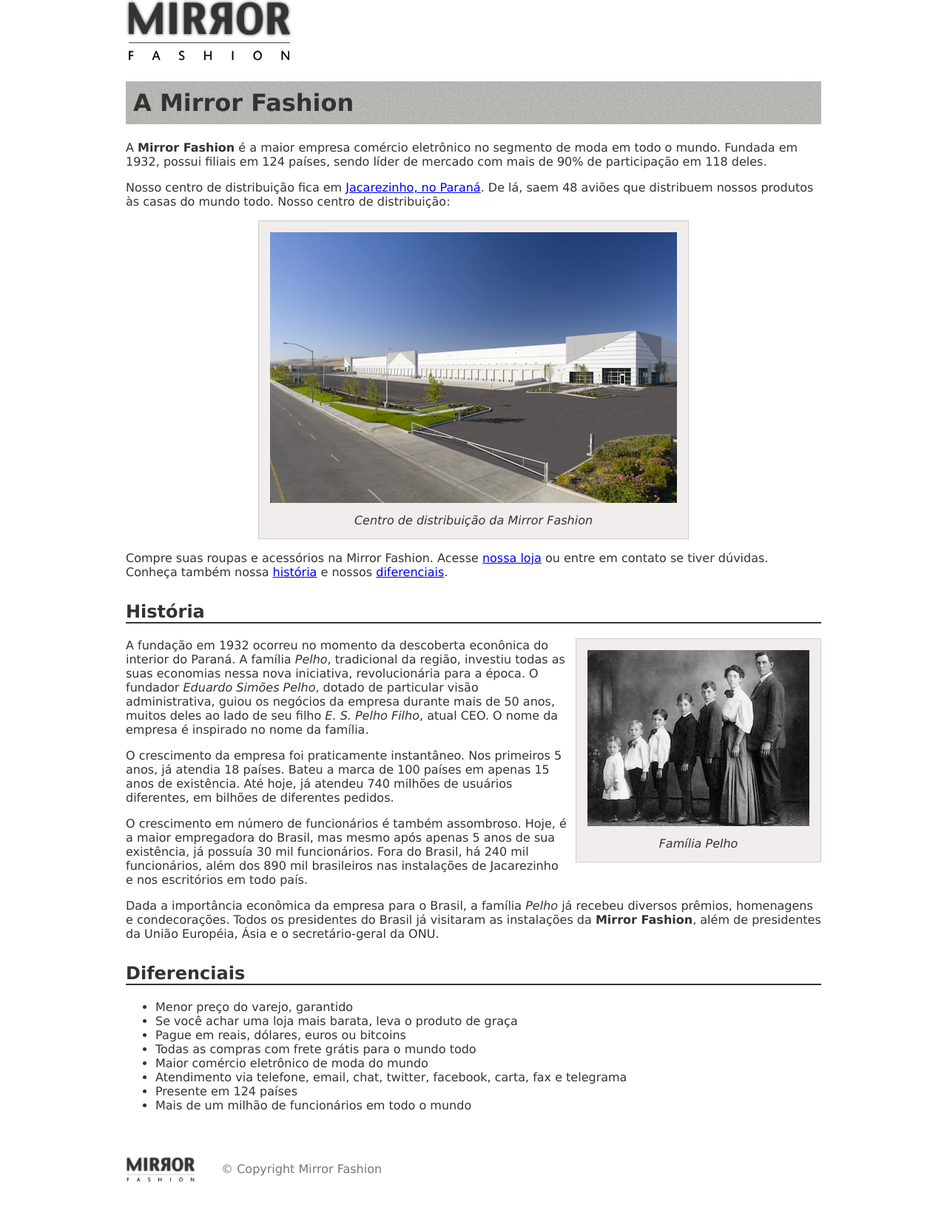
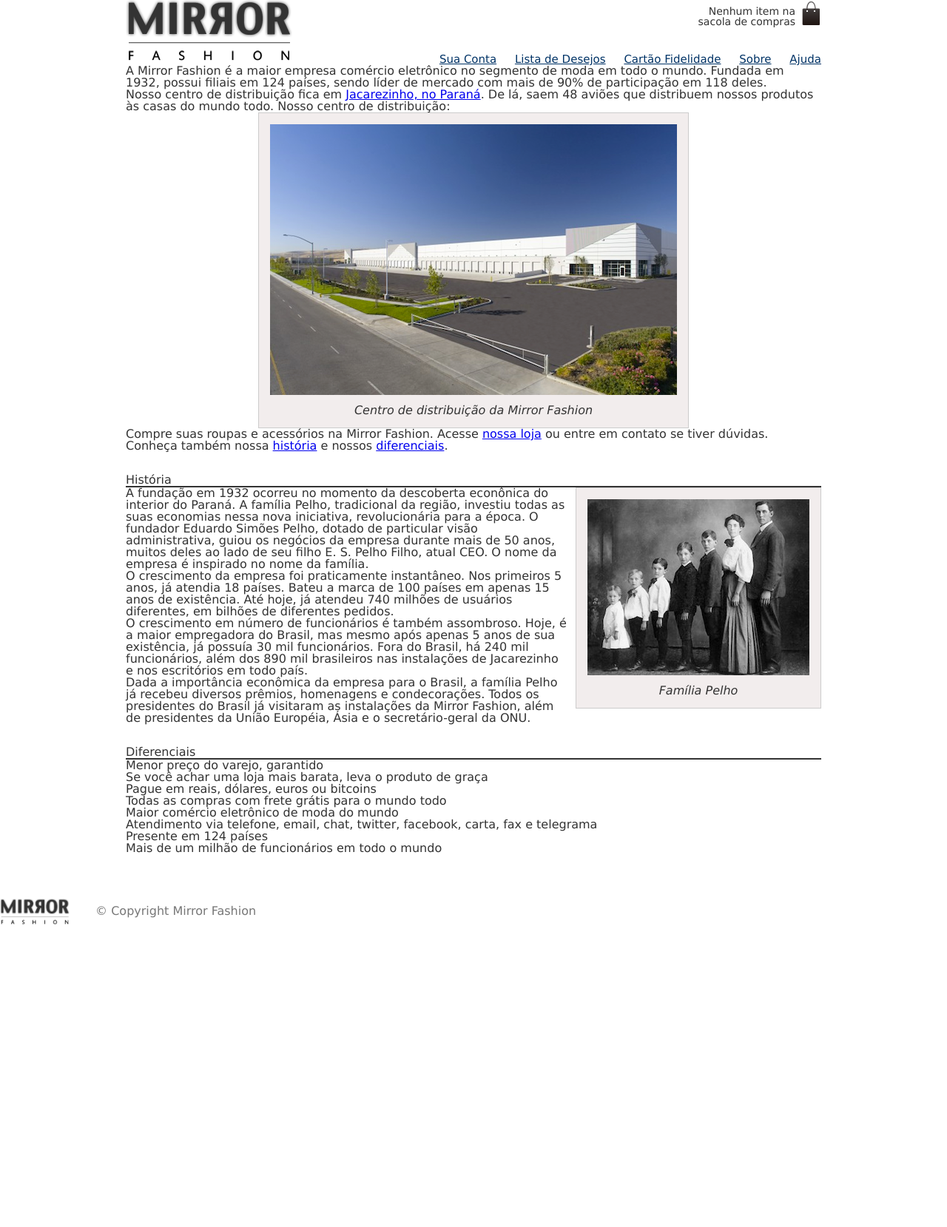
Before and after one commit to wilsonsf/Caelum-WD43, a PHP site: page /sobre.html in a window 1280 px wide. Shown: the whole page at 74% size. After the commit the page ends 1250 px from the top, so only its background shows below. Run offline with PHP 8.4, Linux system fonts and the light colour scheme.

Commit message:
Caelum: exercicio 3.13 - Aplicar header na página sobre

```diff
--- a/css/sobre.css
+++ b/css/sobre.css
@@ -1,13 +1,15 @@
-body {
+/* body {
   width: 940px;
   margin: 0 auto;
   color: #333333;
   font-family: "Lucida Sans Unicode","Lucida Grande", sans-serif;
-}
+} */
+/* Antigo preenchimento do título */
+/*
 h1 {
   padding: 10px;
   background-image: url(../img/sobre-background.jpg);
-}
+} */
 h2 {
   margin-top: 30px;
   border-bottom: 2px solid #333333;
@@ -41,3 +43,6 @@
   vertical-align: middle;
   width: 94px;
 }
+footer .container {
+  position: relative;
+}
--- a/index.html
+++ b/index.html
@@ -157,6 +157,6 @@
         </li>
       </ol>
     </section> <!-- fim .painel .mais-vendidos -->
-  </div> <!-- fim .container .paineis>
+  </div> <!-- fim .container .paineis -->
 </body>
 </html>
--- a/sobre.html
+++ b/sobre.html
@@ -3,11 +3,28 @@
   <head>
     <title>Sobre a Mirror Fashion</title>
     <meta charset="UTF-8">
+    <link rel="stylesheet" href="css/reset.css">
+    <link rel="stylesheet" href="css/estilos.css">
     <link rel="stylesheet" href="css/sobre.css">
 	</head>
 	<body>
-	  <img src="img/logo.png">
-	  <h1>A Mirror Fashion</h1>
+	  <header class="container">
+      <h1><img src="img/logo.png" alt="Mirror Fashion"></h1>
+      <div class="sacola">
+        Nenhum item na sacola de compras
+      </div>
+      <nav class="menu-opcoes">
+        <ul>
+          <li><a href="#">Sua Conta</a></li>
+          <li><a href="#">Lista de Desejos</a></li>
+          <li><a href="#">Cartão Fidelidade</a></li>
+          <li><a href="sobre.html">Sobre</a></li>
+          <li><a href="#">Ajuda</a></li>
+        </ul>
+      </nav>
+    </header>
+    <article class="container">
+      <section>
 	      <p>
 	        A <strong>Mirror Fashion</strong> é a maior empresa comércio eletrônico no segmento de moda em todo o mundo. Fundada em 1932, possui filiais em 124 países, sendo líder de mercado com mais de 90% de participação em 118 deles.
         </p>
@@ -21,6 +38,8 @@
 	      <p>
 	        Compre suas roupas e acessórios na Mirror Fashion. Acesse <a href="index.html">nossa loja</a> ou entre em contato se tiver dúvidas. Conheça também nossa <a href="#historia">história</a> e nossos <a href="#diferenciais">diferenciais</a>.
         </p>
+      </section>
+      <section>
         <h2 id="historia">História</h2>
         <figure id="familia-pelho">
           <img src="img/familia-pelho.jpg">
@@ -36,6 +55,8 @@
         <p>
           Dada a importância econômica da empresa para o Brasil, a família <em>Pelho</em> já recebeu diversos prêmios, homenagens e condecorações. Todos os presidentes do Brasil já visitaram as instalações da <strong>Mirror Fashion</strong>, além de presidentes da União Européia, Ásia e o secretário-geral da ONU.
         </p>
+      </section>
+      <section>
         <h2 id="diferenciais">Diferenciais</h2>
           <ul>
             <li>Menor preço do varejo, garantido</li>
@@ -47,9 +68,13 @@
             <li>Presente em 124 países</li>
             <li>Mais de um milhão de funcionários em todo o mundo</li>
         </ul>
-  <div id="rodape">
+      </section>
+    </article> <!-- fim .container -->
+  <footer>
+    <div id="rodape" class="container">
       <img src="img/logo.png">
       <span>&copy; Copyright Mirror Fashion</span>
     </div>
+  </footer>
 	</body>
 </html>
```
Lines whose indentation alone changed are shown as unchanged.
